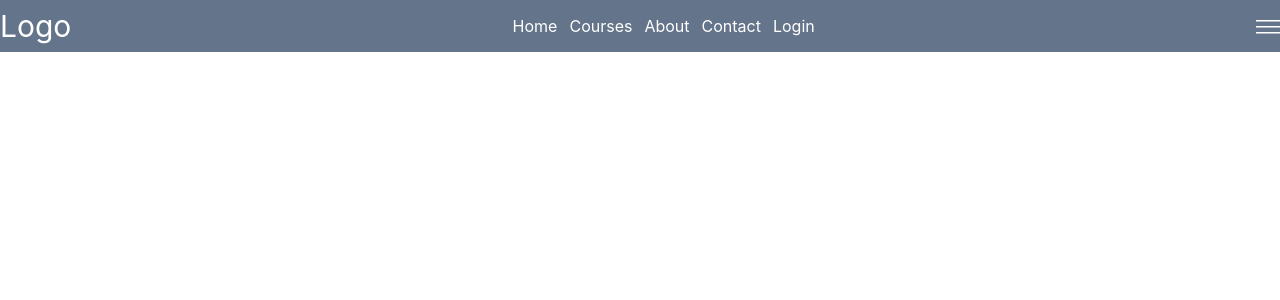
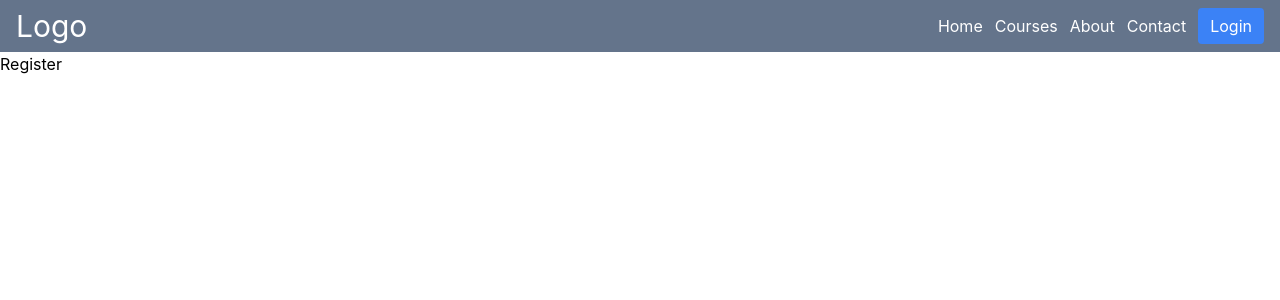
Before and after one commit to NAYEEM65/online-courses-client, a React (Create React App) app: page /register in a window 1280 px wide. Shown: the top 300 px of the page. Built offline with nearby package versions, Linux system fonts and the light colour scheme.

Commit message:
firsebase configured

```diff
--- a/package.json
+++ b/package.json
@@ -6,6 +6,7 @@
     "@testing-library/jest-dom": "^5.14.1",
     "@testing-library/react": "^13.0.0",
     "@testing-library/user-event": "^13.2.1",
+    "firebase": "^9.12.1",
     "react": "^18.2.0",
     "react-dom": "^18.2.0",
     "react-icons": "^4.6.0",
--- a/src/App.js
+++ b/src/App.js
@@ -1,10 +1,11 @@
+import { RouterProvider } from 'react-router-dom';
 import './App.css';
-import Navbar from './components/Navbar/Navbar';
+import { routes } from './Routes/Routes/Routes';
 
 function App() {
     return (
         <>
-            <Navbar />
+            <RouterProvider router={routes}></RouterProvider>
         </>
     );
 }
--- a/src/Layout/Main.js
+++ b/src/Layout/Main.js
@@ -1,7 +1,13 @@
 import React from 'react';
-
+import Navbar from '../components/Navbar/Navbar';
+import { Outlet } from 'react-router-dom';
 const Main = () => {
-    return <div>this is main component</div>;
+    return (
+        <>
+            <Navbar />
+            <Outlet></Outlet>
+        </>
+    );
 };
 
 export default Main;
--- a/src/components/Navbar/Navbar.js
+++ b/src/components/Navbar/Navbar.js
@@ -1,5 +1,6 @@
 import React, { useState } from 'react';
 import { VscMenu, VscChromeClose } from 'react-icons/vsc';
+import { NavLink, Link } from 'react-router-dom';
 
 const Navbar = () => {
     const [isMenu, setIsMenu] = useState(false);
@@ -7,21 +8,30 @@ const Navbar = () => {
         setIsMenu(!isMenu);
     };
     return (
-        <div className="bg-slate-500 py-2">
+        <div className="bg-slate-500 py-2 px-4">
             <div className="flex justify-between items-center relative">
-                <div>
+                <NavLink to="/">
                     <h2 className="text-3xl text-white">Logo</h2>
-                </div>
+                </NavLink>
                 {/* desktop menu */}
                 <ul className="md:flex hidden justify-center items-center gap-3 text-white">
-                    <li>Home</li>
+                    <li>
+                        {' '}
+                        <NavLink to="/">Home</NavLink>
+                    </li>
                     <li>Courses</li>
                     <li>About</li>
                     <li>Contact</li>
-                    <li>Login</li>
+                    <li>
+                        <NavLink to="/login">
+                            <span className="bg-blue-500 hover:bg-blue-600 py-2 px-3 rounded">
+                                Login
+                            </span>
+                        </NavLink>
+                    </li>
                 </ul>
                 {/* mobile menu */}
-                <div>
+                <div className="md:hidden flex">
                     {!isMenu ? (
                         <VscMenu
                             className="text-white text-2xl cursor-pointer"
@@ -41,9 +51,11 @@ const Navbar = () => {
                         <li>About</li>
                         <li>Contact</li>
                         <li>
-                            <button className="bg-blue-500 px-3 py-2 rounded w-auto hover:bg-blue-600">
-                                Login
-                            </button>
+                            <Link to="/login">
+                                <span className="bg-blue-500 hover:bg-blue-600 py-2 px-3 rounded">
+                                    Login
+                                </span>
+                            </Link>
                         </li>
                     </ul>
                 )}
--- /dev/null
+++ b/src/firebase/config.js
@@ -0,0 +1,17 @@
+import { initializeApp } from 'firebase/app';
+import { getAuth, GoogleAuthProvider } from 'firebase/auth';
+
+const firebaseConfig = {
+    apiKey: 'AIzaSyAYI50M-DxBwktgftoGtocdnFtSkRN3Ylc',
+    authDomain: 'online-course2.firebaseapp.com',
+    projectId: 'online-course2',
+    storageBucket: 'online-course2.appspot.com',
+    messagingSenderId: '95460773268',
+    appId: '1:95460773268:web:c532a602925d6080e19381',
+};
+
+// Initialize Firebase
+const app = initializeApp(firebaseConfig);
+export const auth = getAuth(app);
+export const provider = new GoogleAuthProvider();
+export default app;
--- a/src/pages/auth/Register.js
+++ b/src/pages/auth/Register.js
@@ -0,0 +1,7 @@
+import React from 'react';
+
+const Register = () => {
+    return <div>Register</div>;
+};
+
+export default Register;
--- a/src/pages/auth/Reset.js
+++ b/src/pages/auth/Reset.js
@@ -0,0 +1,7 @@
+import React from 'react';
+
+const Reset = () => {
+    return <div>Reset</div>;
+};
+
+export default Reset;
```
Also changed, not shown: src/Routes/Routes/Routes.js (+10 -0 lines), 1 other file (tests, documents, lock files or other folders).
